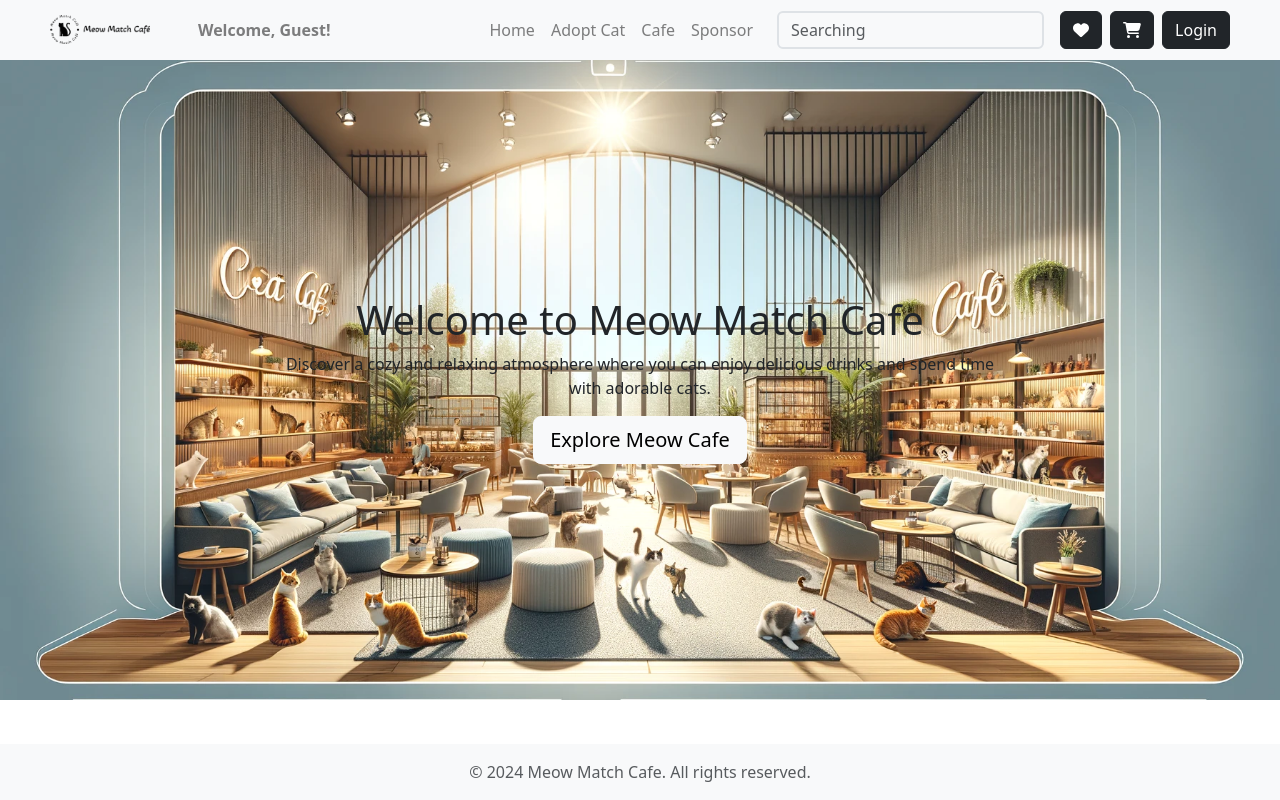
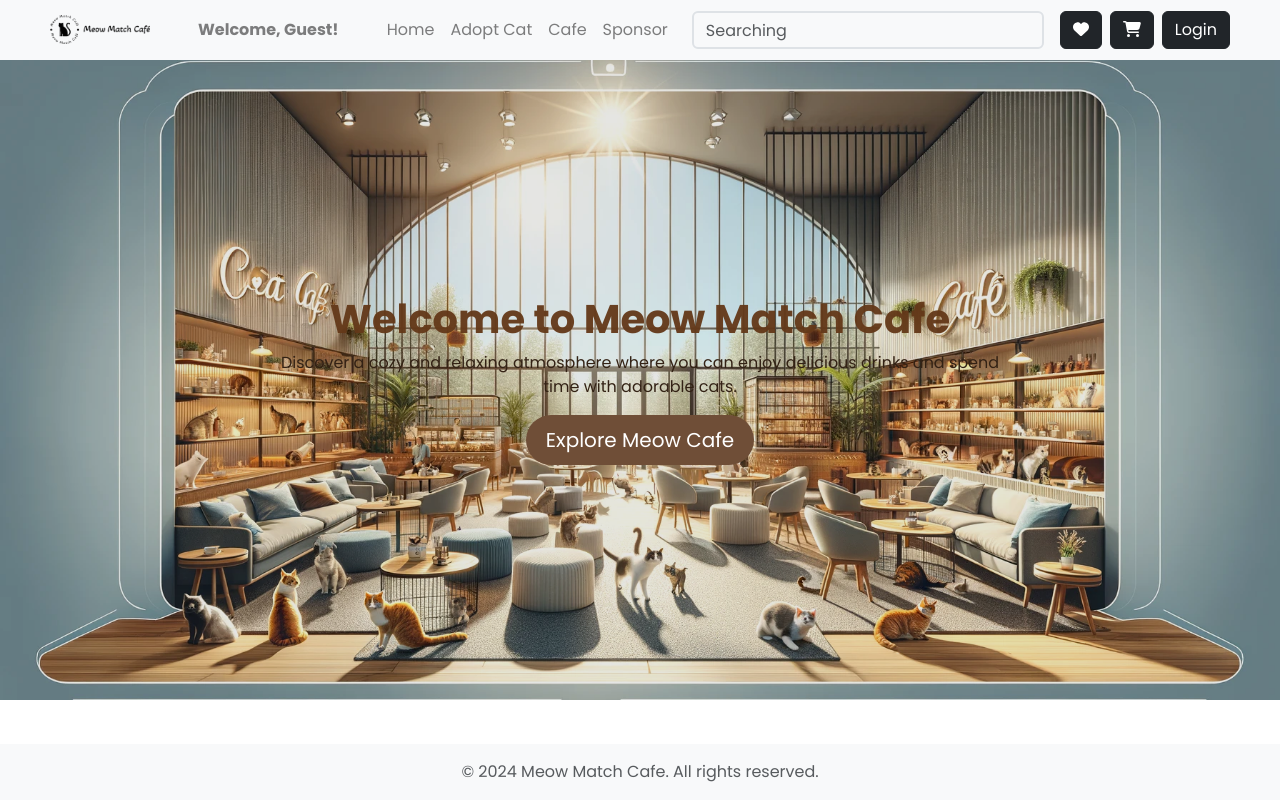
Before and after one commit to BuBuCatt/Cat-cafe-react, a React (Create React App) app in the folder cat-cafe/: page /home in a window 1280 px wide. Shown: the top 800 px of the page. Built offline with nearby package versions, Linux system fonts and the light colour scheme.

Commit message:
updated homepage css

```diff
--- a/cat-cafe/public/index.html
+++ b/cat-cafe/public/index.html
@@ -28,6 +28,10 @@
     <!-- Include Bootstrap CSS from CDN -->
     <link rel="stylesheet" href="https://stackpath.bootstrapcdn.com/bootstrap/4.5.2/css/bootstrap.min.css" crossorigin="anonymous">
 
+    <link rel="preconnect" href="https://fonts.googleapis.com">
+    <link rel="preconnect" href="https://fonts.gstatic.com" crossorigin>
+    <link href="https://fonts.googleapis.com/css2?family=Poppins:ital,wght@0,100;0,200;0,300;0,400;0,500;0,600;0,700;0,800;0,900;1,100;1,200;1,300;1,400;1,500;1,600;1,700;1,800;1,900&display=swap" rel="stylesheet">
+
   <body>
 
     <div id="root"></div>
--- a/cat-cafe/src/components/CatList.js
+++ b/cat-cafe/src/components/CatList.js
@@ -1,9 +1,6 @@
 import React from 'react';
 import { Link } from 'react-router-dom';
-import { FontAwesomeIcon } from '@fortawesome/react-fontawesome';
-import { faHeart as farHeart } from '@fortawesome/free-regular-svg-icons';
-import { faHeart as fasHeart } from '@fortawesome/free-solid-svg-icons';
-import  { useState } from 'react';
+
 import  '../styles/home.css'
 
 
--- a/cat-cafe/src/components/HeroSection.js
+++ b/cat-cafe/src/components/HeroSection.js
@@ -1,8 +1,18 @@
 import React from 'react';
 import { Container, Row, Col, Button } from 'react-bootstrap';
 import heroImage from '../assets/hero-image.jpg';
+import "../styles/home.css";
 
-function HeroSection(){
+
+const HeroSection =()=>{
+
+  const handleClick = () => {
+    window.scrollTo({
+      top: window.innerHeight, // Scroll down by the height of the viewport
+      behavior: 'smooth' // Smooth scroll
+    });
+  }
+
 
     return(
 
@@ -12,12 +22,14 @@ function HeroSection(){
             <Col md={8} className="text-center " style={{ color: 'dark-gray' }}>
               <h1 >Welcome to Meow Match Cafe</h1>
               <p>Discover a cozy and relaxing atmosphere where you can enjoy delicious drinks and spend time with adorable cats.</p>
-              <Button variant="light" size="lg">Explore Meow Cafe</Button>
+              <Button variant="light" size="lg" onClick={handleClick} className='btn-custom'>Explore Meow Cafe</Button>
             </Col>
           </Row>
         </Container>
+
       </div>
 
     )
+}
 
-}export default HeroSection;
+export default HeroSection;
--- a/cat-cafe/src/pages/Home.js
+++ b/cat-cafe/src/pages/Home.js
@@ -10,8 +10,6 @@ import SponsorBanner from "../components/SponsorBanner";
 
 const Home = (props) => {
 
-
-  //console.log("here is home"+ props.loginUser)
 
   return (
     <>
--- a/cat-cafe/src/styles/home.css
+++ b/cat-cafe/src/styles/home.css
@@ -1,3 +1,7 @@
+*{
+  font-family: 'Poppins', sans-serif;
+}
+
 .btn-custom {
     background-color: #6F4E37; /* Coffee brown */
     color: white;
@@ -18,3 +22,44 @@
   .card-img-top:hover {
     opacity: 0.7;
   }
+
+  .hero-section {
+    position: relative;
+  }
+
+  .hero-section::before {
+    content: "";
+    position: absolute;
+    top: 0;
+    right: 0;
+    bottom: 0;
+    left: 0;
+    background: rgba(0, 0, 0, 0.1);
+    animation: fadeIn 2s ease-in-out;
+
+  }
+
+  .hero-section h1{
+    font-weight: 700;
+    color: #633819f4;
+  }
+  .hero-section p{
+    color: #332215;
+  }
+
+  @keyframes fadeIn {
+    0% {
+      opacity: 0;
+    }
+    100% {
+      opacity: 1;
+    }
+  }
+
+  .btn-custom:hover {
+    background-color: #8B5E3C;
+    color: #fff;
+    border: 2px solid ;
+    transform: scale(1.05);
+    transition: all 0.3s ease;
+  }
```
